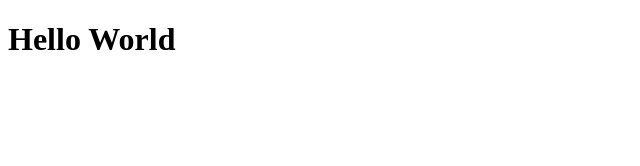
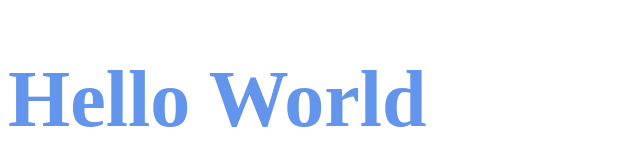
Before and after one commit to kvjoshi19/GIT337, a plain HTML site: page index.html in a window 1280 px wide. Shown: the whole page, without its empty margins (0-640 px from the left). Drawn offline with Linux system fonts and the light colour scheme.

Commit message:
added index and styles
added index and styles

```diff
--- a/index.html
+++ b/index.html
@@ -3,6 +3,7 @@
 <head>
     <meta charset="UTF-8">
     <meta name="viewport" content="width=device-width, initial-scale=1.0">
+    <link href="style.css" rel="stylesheet">
     <title>Hello World</title>
 </head>
 <body>
--- /dev/null
+++ b/style.css
@@ -0,0 +1,6 @@
+/* CSS by Khanak */
+h1 {
+    font-family: 'Times New Roman', Times, serif;
+    font-size: 5em;
+    color: cornflowerblue;
+}
```
